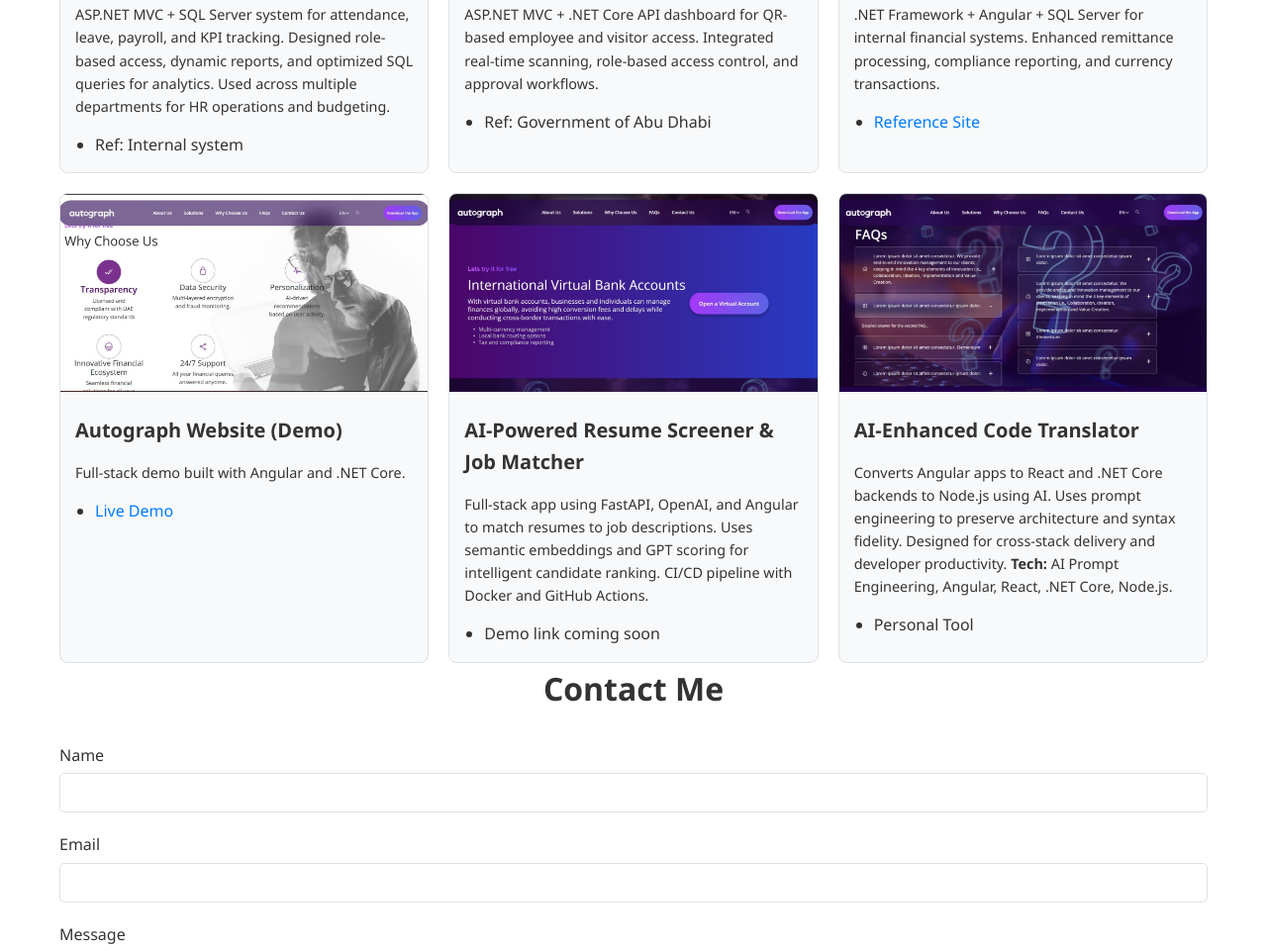
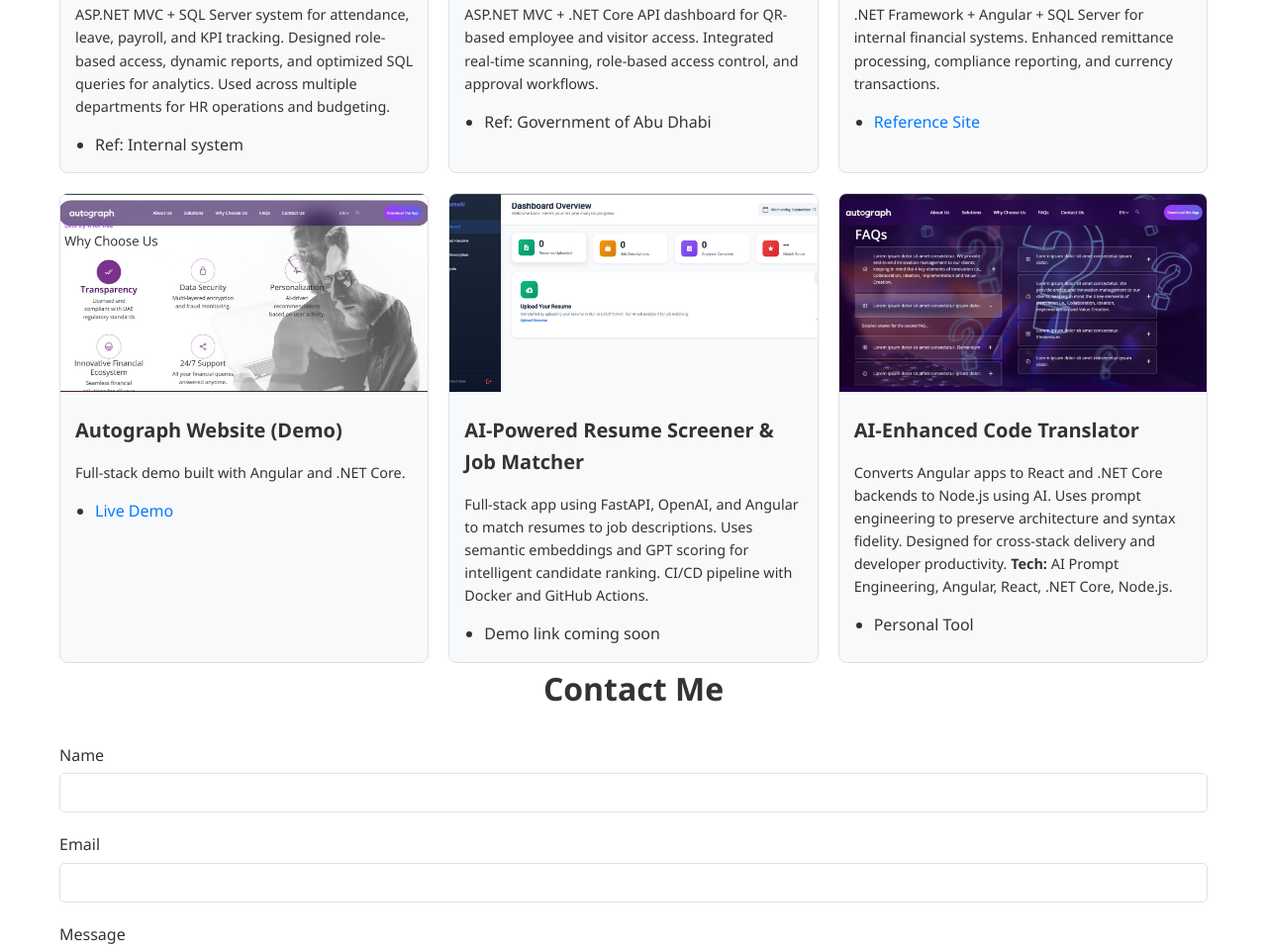
Before and after one commit to edrineSubaru/My_Cv, a website: page index.html in a window 1280 px wide. Shown: the part 2513-3474 px from the top of the page at 99% size. Drawn offline with Linux system fonts and the light colour scheme.

Commit message:
image change

```diff
--- a/index.html
+++ b/index.html
@@ -169,7 +169,7 @@
                         </ul>
                     </div>
                     <div class="project-card">
-                        <img loading="lazy" src="Images/autograph-website/autograph 2.jpeg" alt="AI-Powered Resume Screener & Job Matcher">
+                        <img loading="lazy" src="Images/ai-resume/resume_analyzer.jpeg" alt="AI-Powered Resume Screener & Job Matcher">
                         <h3>AI-Powered Resume Screener & Job Matcher</h3>
                         <p>Full-stack app using FastAPI, OpenAI, and Angular to match resumes to job descriptions. Uses semantic embeddings and GPT scoring for intelligent candidate ranking. CI/CD pipeline with Docker and GitHub Actions.</p>
                         <ul>
```
Also changed, not shown: Images/ai-resume/resume_analyzer.jpeg (added).
